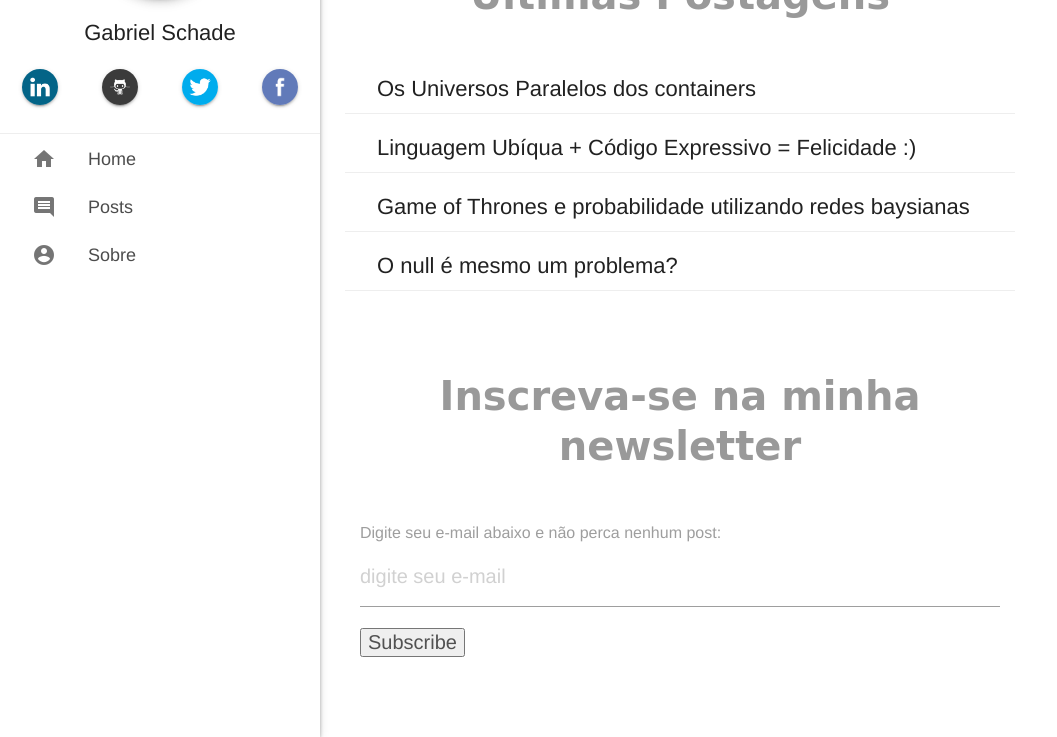
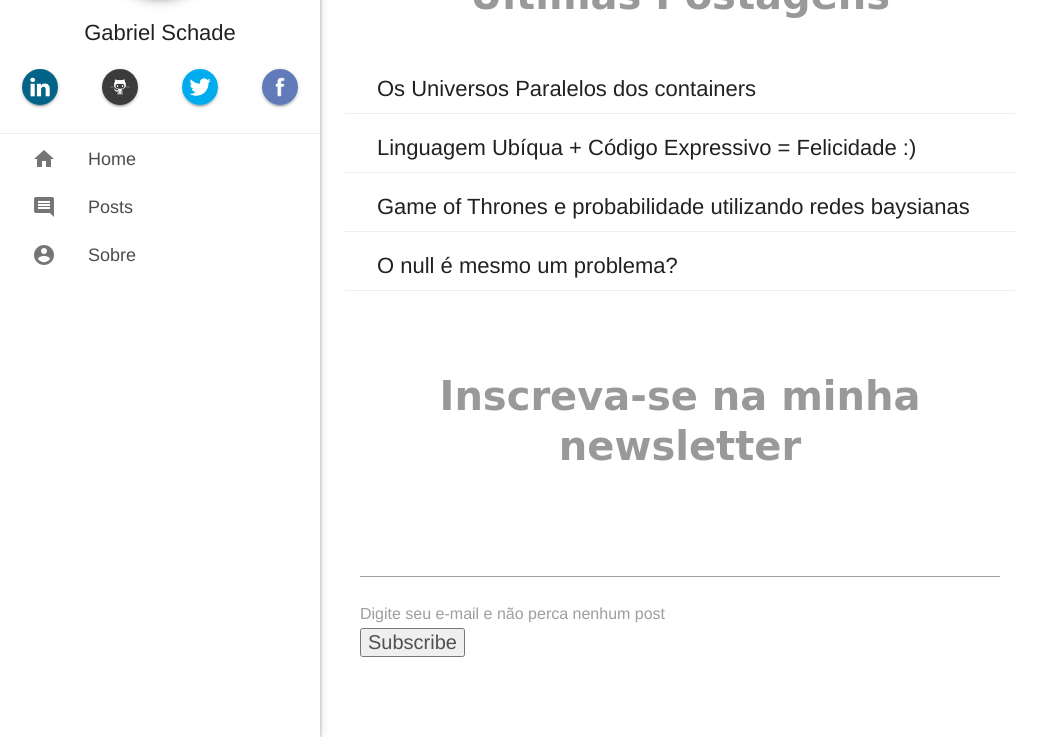
Before and after one commit to gabrielschade/gabrielschade.github.io, a Jekyll site: the page built from index.md, in a window 1280 px wide and 900 px high, scrolled down 787 px, cut to the strip 163-900 px from the top of the window. Shown: the whole strip, without its empty margins (0-1057 px from the left). Built offline with Jekyll 4.4.1, drawn with Linux system fonts in a browser that asks for light colours; nearby versions of some CDN libraries; comment, search, counter and statistics services are not loaded.

Commit message:
atualização formulário de inscrição

```diff
--- a/_includes/form-email.html
+++ b/_includes/form-email.html
@@ -1,8 +1,8 @@
 <div id="mc_embed_signup">
 <form action="https://github.us17.list-manage.com/subscribe/post?u=9ff976dcad7d8f56f77e758cf&amp;id=2d7a41fded" method="post" id="mc-embedded-subscribe-form" name="mc-embedded-subscribe-form" class="validate" target="_blank" novalidate>
     <div id="mc_embed_signup_scroll">
-	<label for="mce-EMAIL">Digite seu e-mail abaixo e não perca nenhum post:</label>
-	<input type="email" value="" name="EMAIL" class="email" id="mce-EMAIL" placeholder="digite seu e-mail" required>
+    <input type="email" value="" name="EMAIL" class="email" id="mce-EMAIL" required>
+    <label for="mce-EMAIL">Digite seu e-mail e não perca nenhum post</label>
     <!-- real people should not fill this in and expect good things - do not remove this or risk form bot signups-->
     <div style="position: absolute; left: -5000px;" aria-hidden="true"><input type="text" name="b_9ff976dcad7d8f56f77e758cf_2d7a41fded" tabindex="-1" value=""></div>
     <div class="clear"><input type="submit" value="Subscribe" name="subscribe" id="mc-embedded-subscribe" class="button"></div>
```
